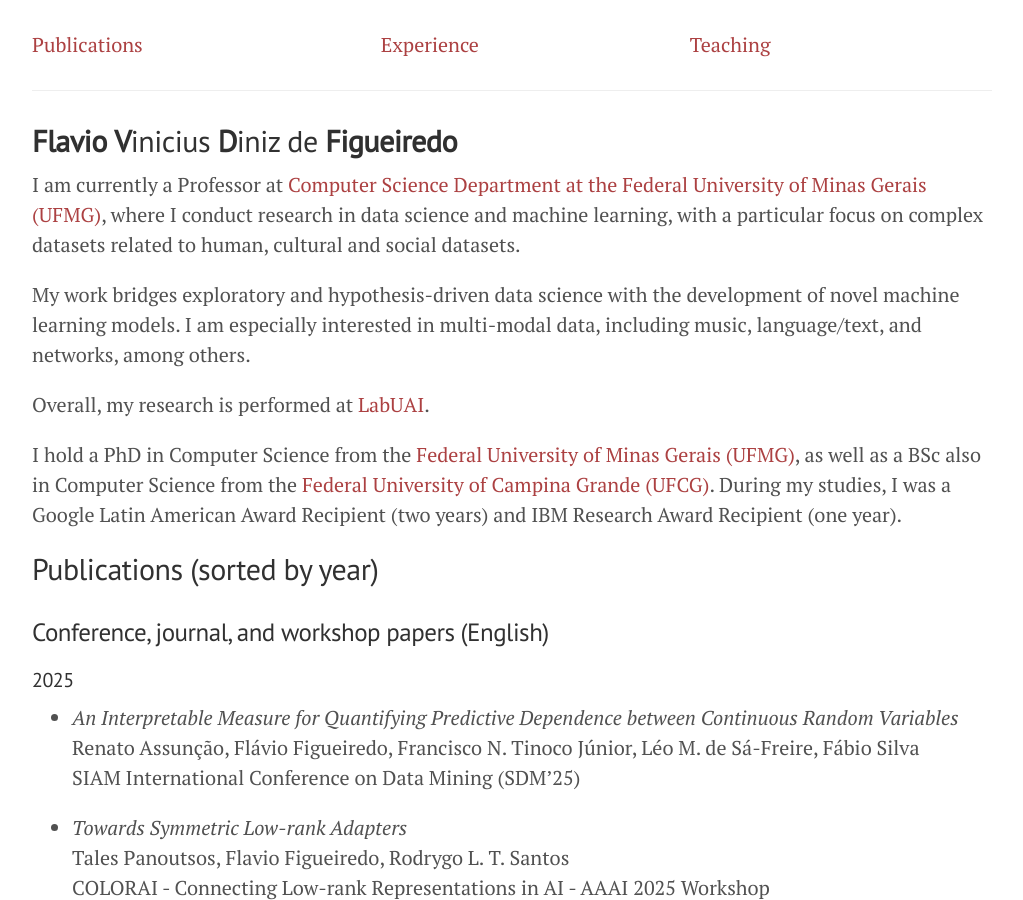
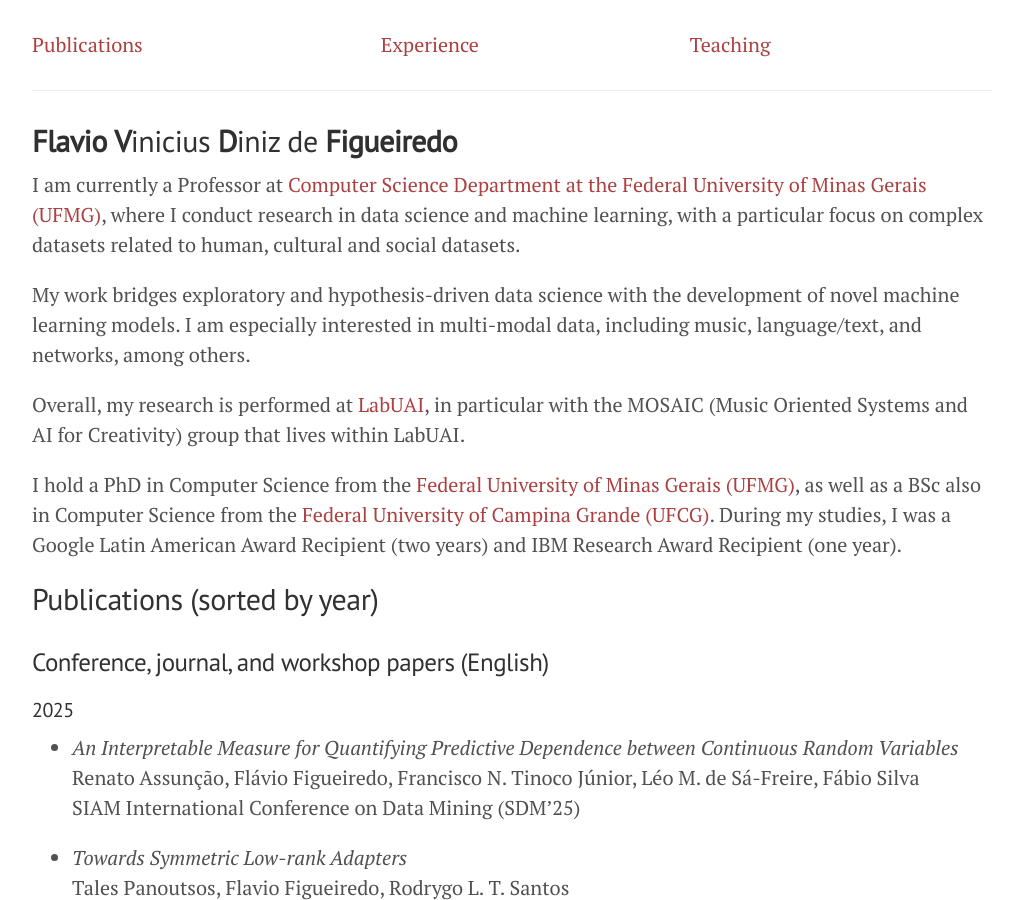
Before and after one commit to flaviovdf/flaviovdf.github.io, a Jekyll site: the page built from index.md, in a window 1280 px wide and 900 px high. Shown: the whole window, without its empty margins (128-1151 px from the left). Built offline with Jekyll 4.4.1, drawn with Linux system fonts in a browser that asks for light colours.

Commit message:
Update index.md

```diff
--- a/index.md
+++ b/index.md
@@ -15,7 +15,8 @@ to human, cultural and social datasets.
 My work bridges exploratory and hypothesis-driven data science with the development of novel machine learning models.
 I am especially interested in multi-modal data, including music, language/text, and networks, among others.
 
-Overall, my research is performed at [LabUAI](https://uai.science).
+Overall, my research is performed at [LabUAI](https://uai.science), in particular with the
+MOSAIC (Music Oriented Systems and AI for Creativity) group that lives within LabUAI.
 
 I hold a PhD in Computer Science from the [Federal University of Minas Gerais (UFMG)](http://ufmg.br),
 as well as a BSc also in Computer Science from the [Federal University of Campina Grande (UFCG)](http://ufcg.edu.br).
```
